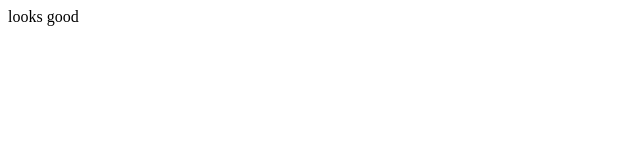
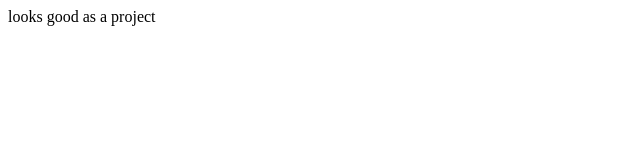
Before and after one commit to Mimoso99/learn-git-branches-merging, a plain HTML site: page index.html in a window 1280 px wide. Shown: the full height of the page, 0-640 px from the left. Drawn offline with Linux system fonts and the light colour scheme.

Commit message:
update code for index file

```diff
--- a/index.html
+++ b/index.html
@@ -4,8 +4,9 @@
         <meta name="viewport"
         content=""width=device-width,
         initial-scale="1.0">
+        <title>git learning</title>
     </head>
     <body>
-        looks good
+        looks good as a project
     </body>
 </html>
```
